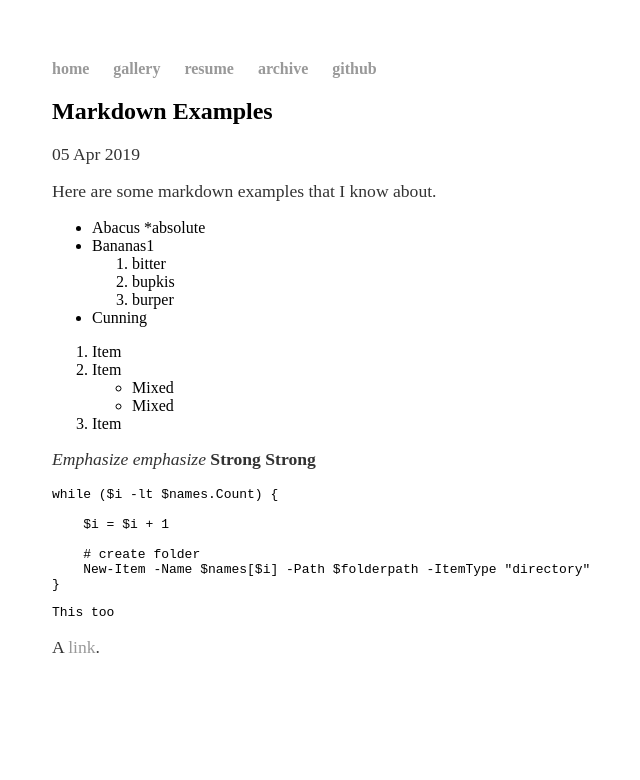
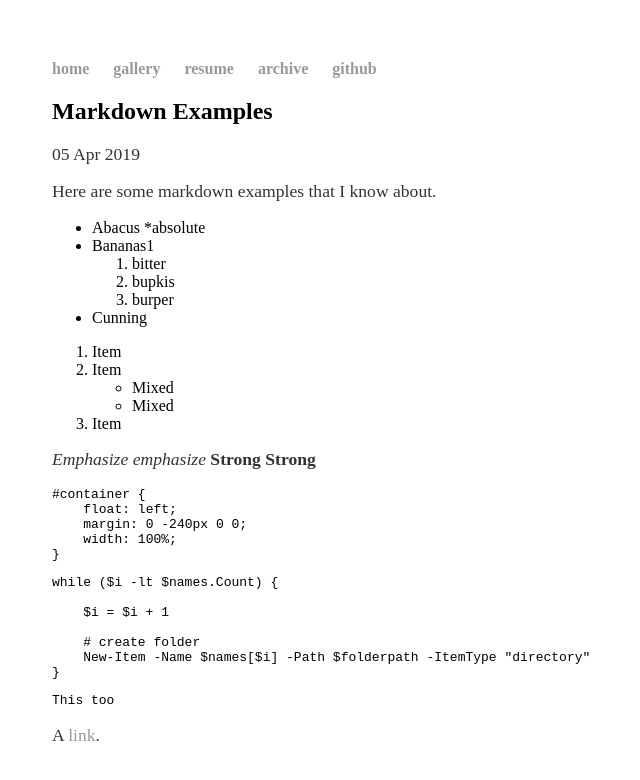
Before and after one commit to poglet/poglet.github.io, a Jekyll site: the page built from _posts/2019-04-05-Markdow-Examples.md, in a window 1280 px wide. Shown: the top 780 px of the page, without its empty margins (140-780 px from the left). Built offline with Jekyll 4.4.1, drawn with Linux system fonts in a browser that asks for light colours.

Commit message:
Update 2019-04-05-Markdow-Examples.md

````diff
--- a/_posts/2019-04-05-Markdow-Examples.md
+++ b/_posts/2019-04-05-Markdow-Examples.md
@@ -25,6 +25,13 @@ _emphasize_
 __Strong__
 
 
+```css
+#container {
+    float: left;
+    margin: 0 -240px 0 0;
+    width: 100%;
+}
+```
 
 ~~~~
 while ($i -lt $names.Count) {
````
